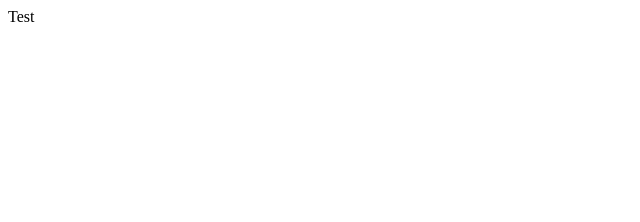
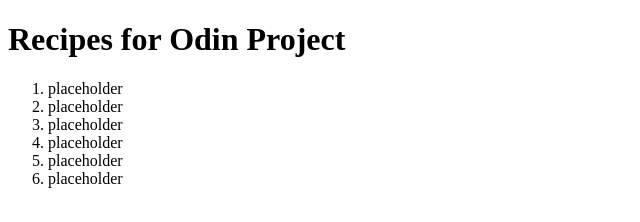
Before and after one commit to ansonm569/Recipes, a plain HTML site: page index.html in a window 1280 px wide. Shown: the whole page, without its empty margins (0-640 px from the left). Drawn offline with Linux system fonts and the light colour scheme.

Commit message:
Add placeholders for recipes in ordered list

```diff
--- a/index.html
+++ b/index.html
@@ -5,6 +5,14 @@
         <title>Anson's Favorite Recipes</title>
     </head>
     <body>
-        Test
+        <h1>Recipes for Odin Project</h1>
+        <ol>
+            <li>placeholder</li>
+            <li>placeholder</li>
+            <li>placeholder</li>
+            <li>placeholder</li>
+            <li>placeholder</li>
+            <li>placeholder</li>
+        </ol>
     </body>
 </html>
```
